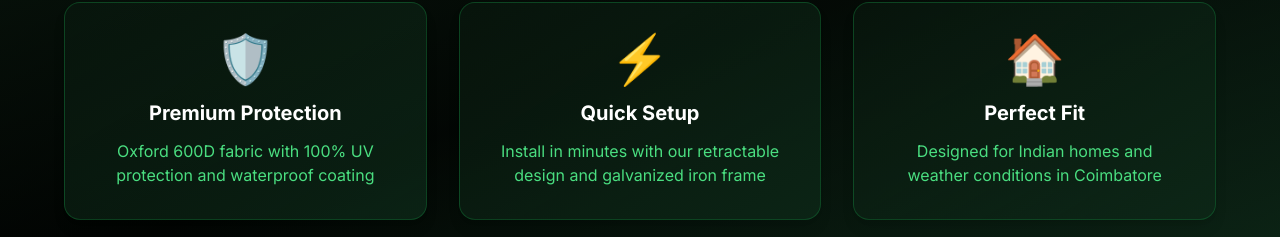
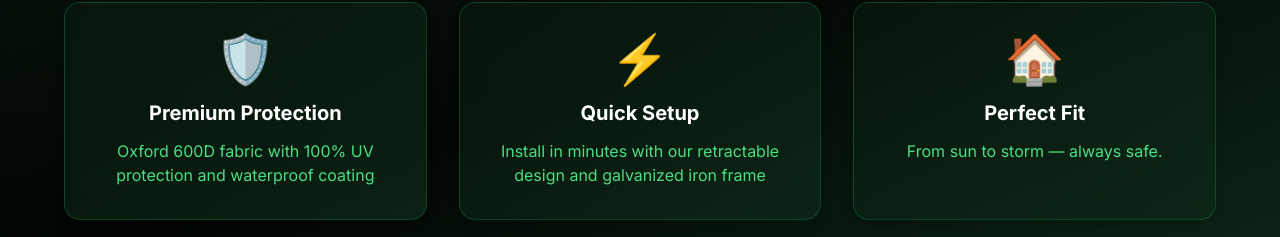
Before and after one commit to skillmates07-stack/safepark-website, a Next.js app: page / in a window 1280 px wide. Shown: the part 1030-1267 px from the top of the page. Built offline with nearby package versions, Linux system fonts and the light colour scheme.

Commit message:
Update page.tsx

```diff
--- a/src/app/page.tsx
+++ b/src/app/page.tsx
@@ -152,7 +152,7 @@ export default function HomePage() {
               {
                 icon: "🏠",
                 title: "Perfect Fit",
-                desc: "Designed for Indian homes and weather conditions in Coimbatore"
+                desc: "From sun to storm — always safe."
               }
             ].map((item, idx) => (
               <div key={idx} className="bg-gradient-to-br from-[#0a1a0f]/60 to-[#0d2818]/80 border border-green-600/30 p-8 rounded-2xl text-center shadow-lg hover:shadow-xl hover:shadow-green-900/20 hover:scale-105 transition-all duration-300">
```
